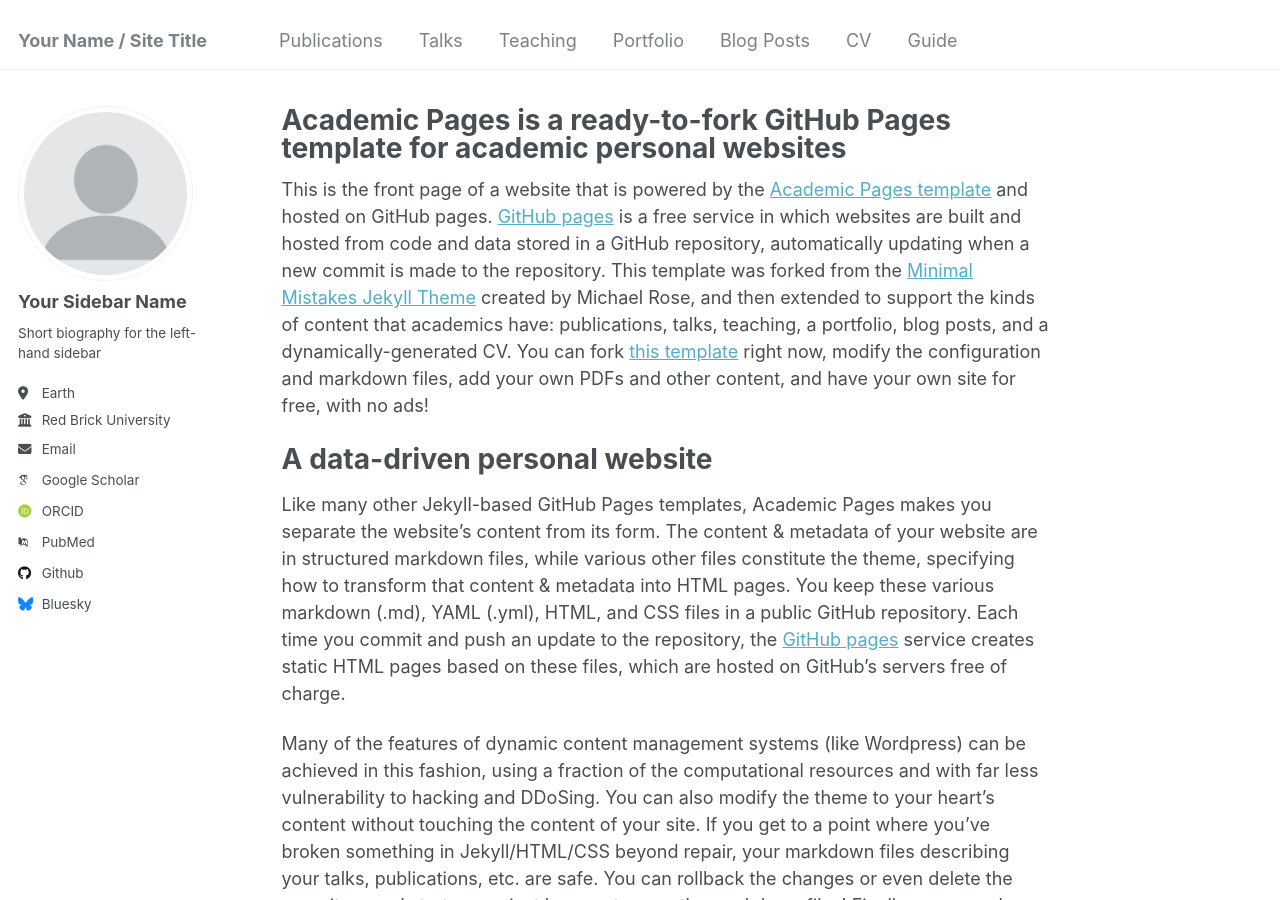
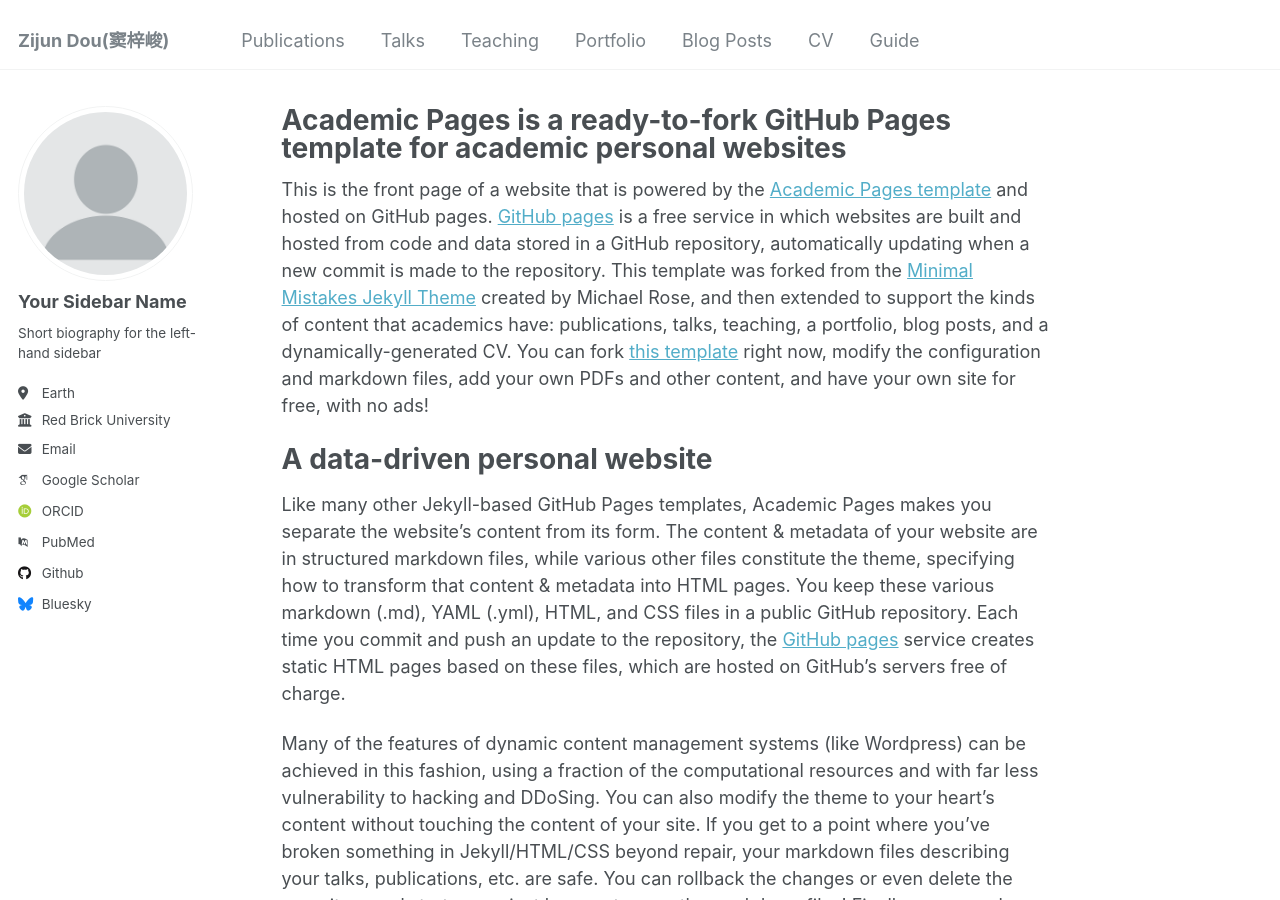
Before and after one commit to ROY-DOU/personal_homepage, a Jekyll site: the page built from _pages/about.md, in a window 1280 px wide and 900 px high. Built offline with Jekyll 4.4.1, drawn with Linux system fonts in a browser that asks for light colours; some web fonts are replaced.

Commit message:
Update _config.yml

```diff
--- a/_config.yml
+++ b/_config.yml
@@ -8,7 +8,7 @@
 
 # Basic Site Settings
 locale                   : "en-US"
-title                    : "Your Name / Site Title"
+title                    : "Zijun Dou(窦梓峻)"
 title_separator          : "-"
 name                     : &name "Your Name"
 description              : &description "personal description"
```
